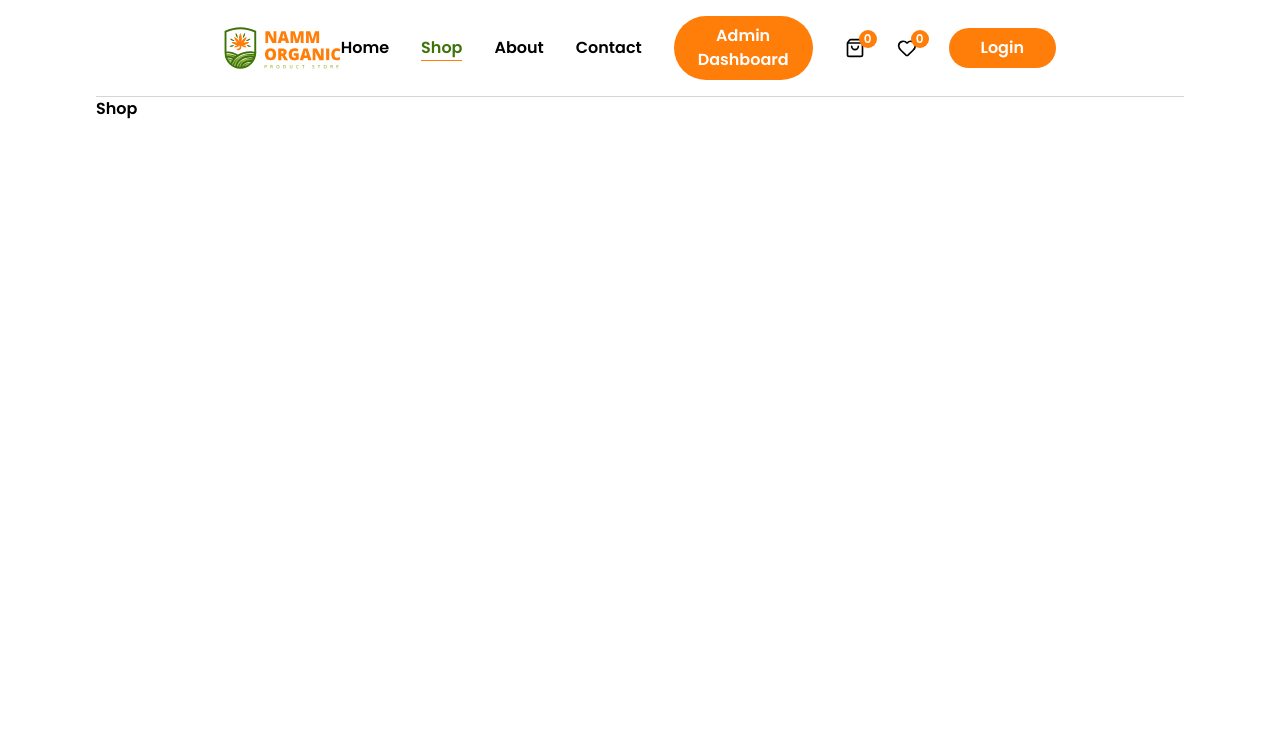
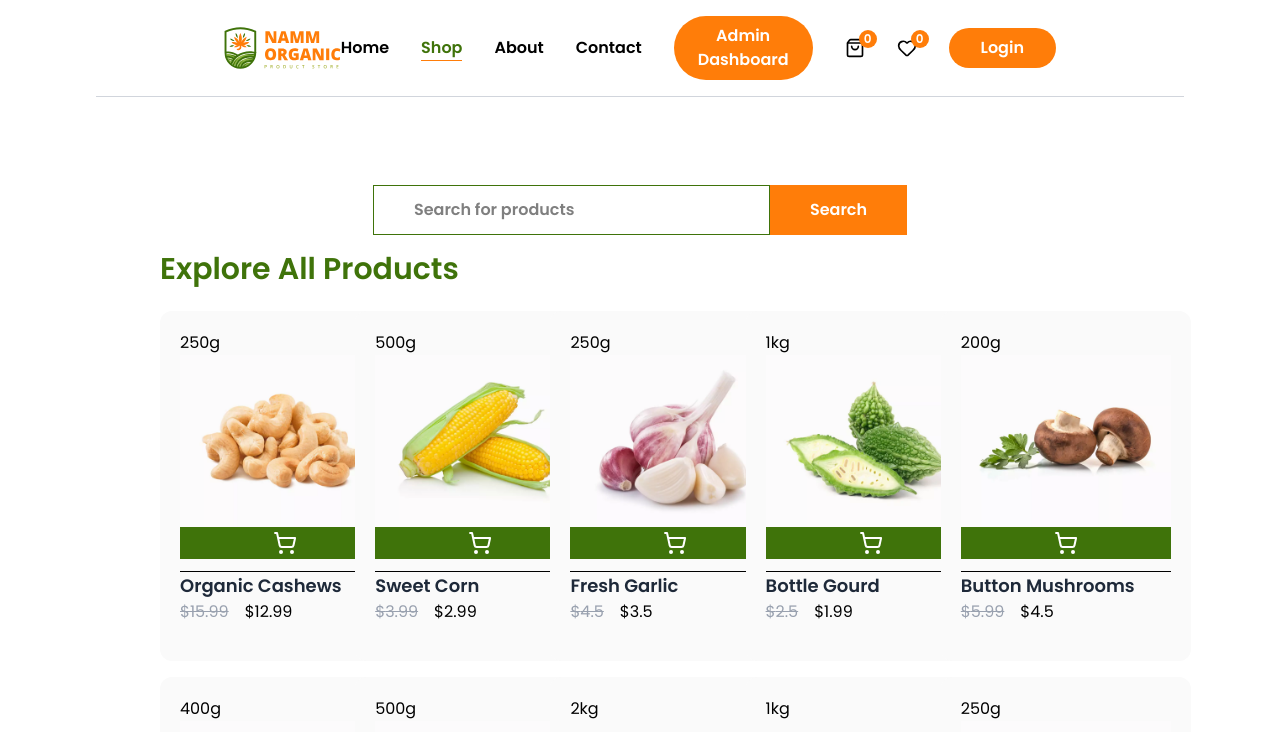
Before and after one commit to ashishdikshit/Grocery, a React (Vite) app in the folder FrontEnd/: page /shop in a window 1280 px wide. Shown: the top 732 px of the page. Built offline with nearby package versions, Linux system fonts and the light colour scheme.

Commit message:
Shop page is updated

```diff
--- a/FrontEnd/src/Pages/Shop.jsx
+++ b/FrontEnd/src/Pages/Shop.jsx
@@ -1,9 +1,50 @@
-import React from 'react'
+import React, { useContext, useEffect, useState } from "react";
+import { AppContext } from "../context/AppContext";
+import ProductCard from "../componants/ProductCard";
 
 const Shop = () => {
+  const { productsData } = useContext(AppContext);
+  const [input, setInput] = useState("");
+  const [filteredProdcuts, setFilteredProdcuts] = useState(productsData);
+
+  const handleSearch = () => {
+    const query = input.toLowerCase().trim();
+    if (query === "") {
+      setFilteredProdcuts(productsData);
+    } else {
+      const result = productsData.filter((product) =>
+       { return product.name.toLowerCase().includes(query)}
+      );
+      setFilteredProdcuts(result);
+    }
+  };
+  useEffect(() => {
+    handleSearch();
+  }, [input, productsData]);
   return (
-    <div>Shop</div>
-  )
-}
+    <div className="py-12 px-4 md:px-8 lg:px-16">
+      <div className="flex items-center justify-center mt-10">
+        <input
+          type="text"
+          value={input}
+          onChange={(e) => setInput(e.target.value)}
+          className="px-10 py-3 outline-none border border-secondary"
+          placeholder="Search for products"
+        />
+        <button className="hidden md:flex px-10 py-[13px] bg-primary text-white cursor-pointer">
+          Search
+        </button>
+      </div>
+      <h1 className="mt-4 text-secondary font-extrabold text-3xl">
+        Explore All Products
+      </h1>
+      <div className="mt-6 grid grid-cols-1  sm:grid-cols-2 md:grid-cols-3 lg:grid-cols-4 xl:grid-cols-5 items-center justify-center gap-4">
+        {filteredProdcuts.map((product) => (
+          <ProductCard key={product._id} product={product} />
+        ))}
+      </div>
+    </div>
+  );
+};
 
-export default Shop
+export default Shop;
```
